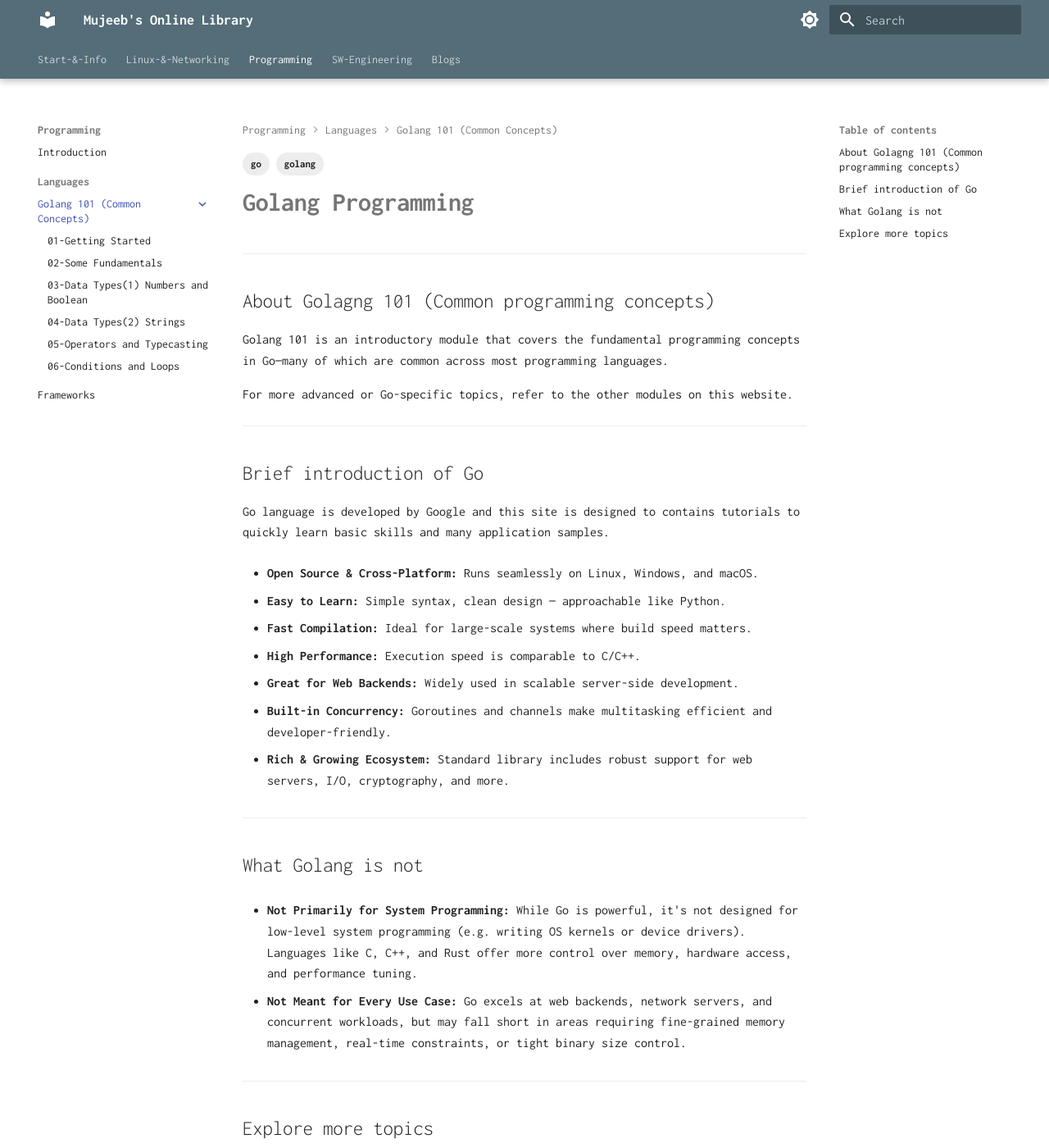
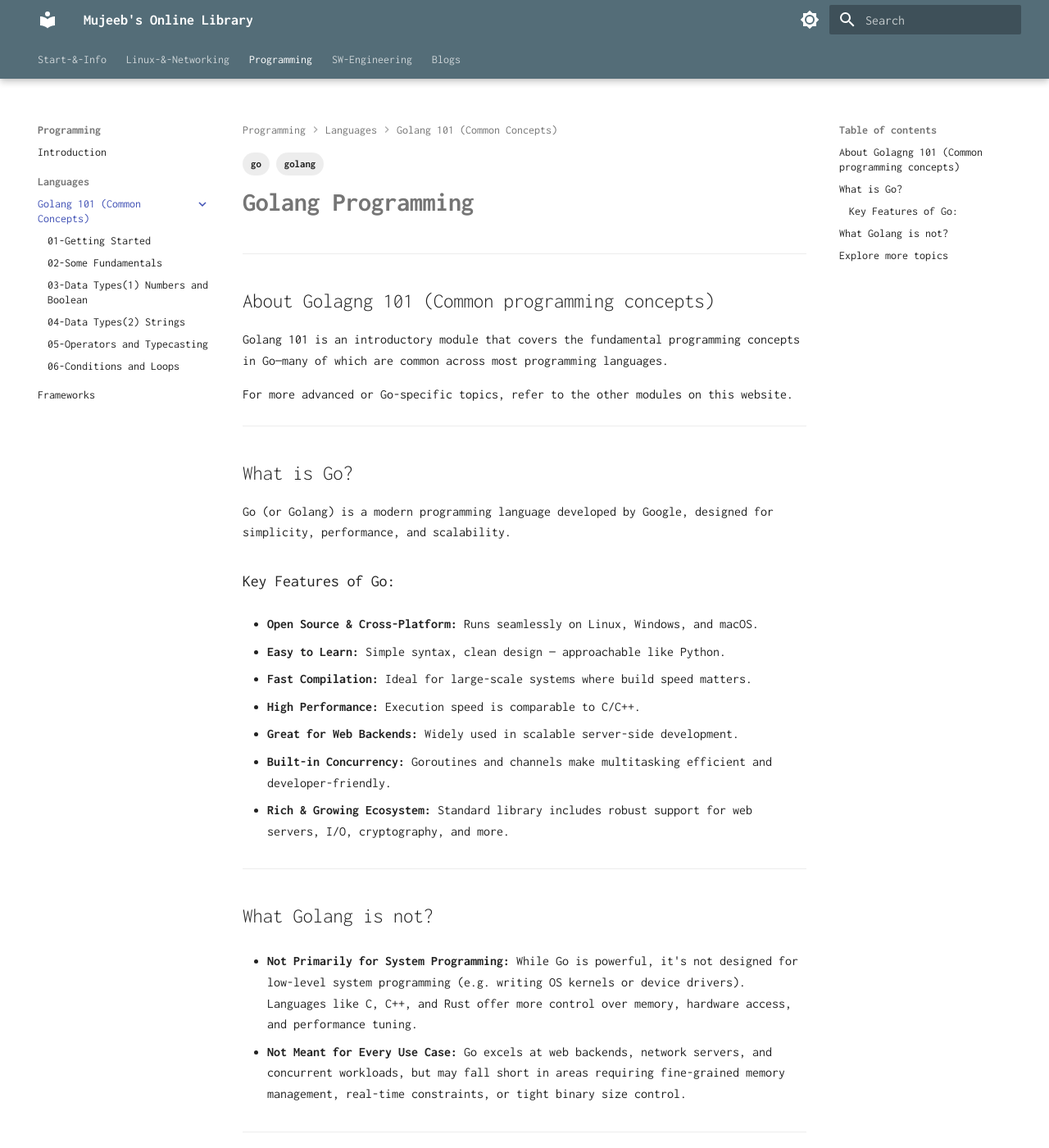
Before and after one commit to alohamujeeb/alohamujeeb.github.io, an MkDocs documentation site: the page built from docs/programming/languages/golang101/index.md, in a window 1280 px wide and 1400 px high. Shown: the whole window at 82% size. Built offline with MkDocs 1.6.1 and Material for MkDocs 9.7.7, drawn with Linux system fonts in a browser that asks for light colours.

Commit message:
files restructured

```diff
--- a/docs/programming/languages/golang101/index.md
+++ b/docs/programming/languages/golang101/index.md
@@ -12,9 +12,10 @@ Golang 101 is an introductory module that covers the fundamental programming con
 For more advanced or Go-specific topics, refer to the other modules on this website.
 
 ---
-## Brief introduction of Go
-Go language is developed by Google and this site is designed to contains tutorials to quickly learn basic skills and many application samples.
+## What is Go?
+Go (or Golang) is a modern programming language developed by Google, designed for simplicity, performance, and scalability.
 
+### Key Features of Go:
 
 - **Open Source & Cross-Platform:** Runs seamlessly on Linux, Windows, and macOS.
 
@@ -32,7 +33,7 @@ Go language is developed by Google and this site is designed to contains tutoria
 
 
 ---
-## What Golang is not
+## What Golang is not?
 
 - **Not Primarily for System Programming:** While Go is powerful, it's not designed for low-level system programming (e.g. writing OS kernels or device drivers). Languages like C, C++, and Rust offer more control over memory, hardware access, and performance tuning.
 
```
